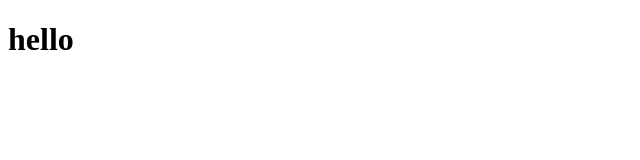
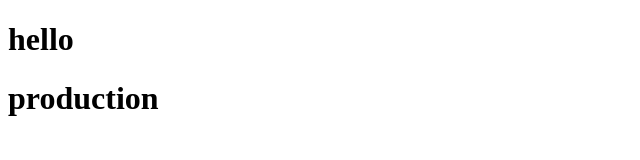
Before and after one commit to solankivaishali2006/aaru, a plain HTML site: page index.html in a window 1280 px wide. Shown: the whole page, without its empty margins (0-640 px from the left). Drawn offline with Linux system fonts and the light colour scheme.

Commit message:
first commit

```diff
--- a/index.html
+++ b/index.html
@@ -7,5 +7,6 @@
 </head>
 <body>
     <h1>hello</h1>
+    <h1>production</h1>
 </body>
 </html>
```
